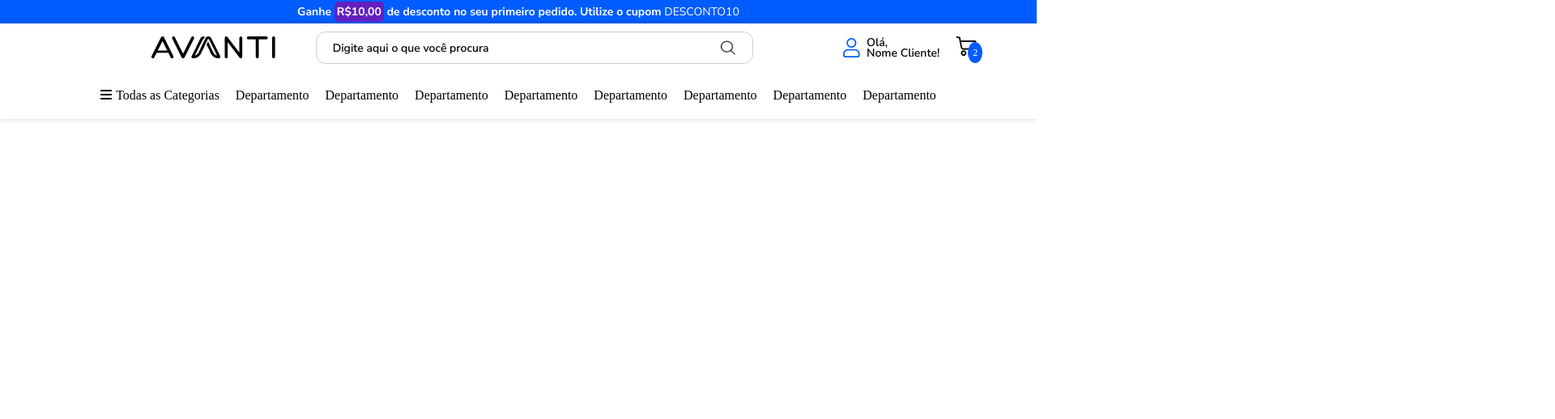
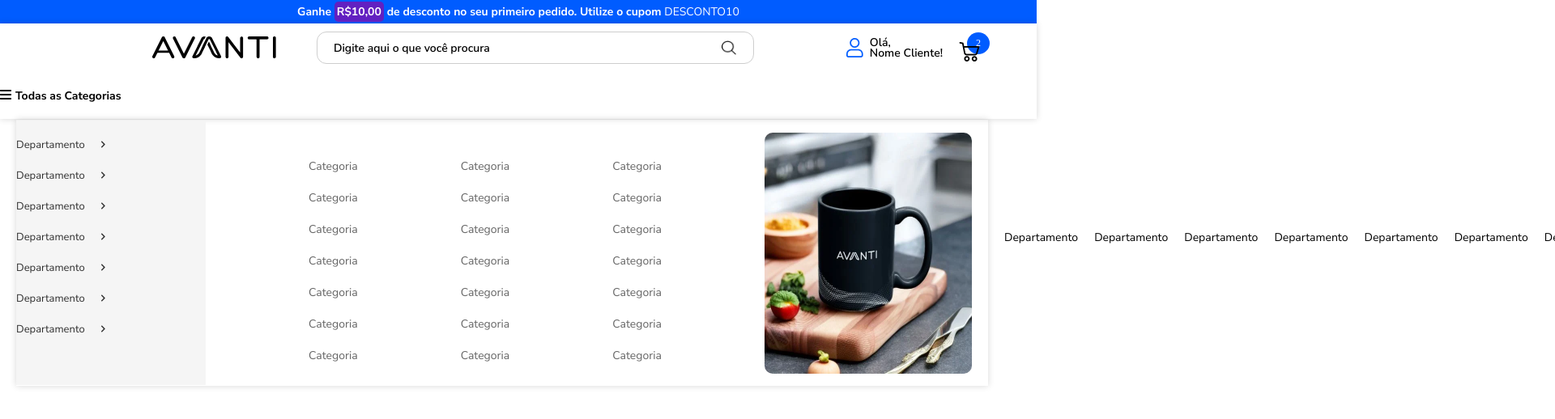
Before and after one commit to lucasMunizt/Innovation-Class, a plain HTML site: page Index.html in a window 1280 px wide. Shown: the top 518 px of the page at 81% size, 1920 px wide, since content can reach past the window. Drawn offline with Linux system fonts and the light colour scheme.

Commit message:
criação do dropdown

```diff
--- a/Index.html
+++ b/Index.html
@@ -50,10 +50,56 @@
 
             <div class="header-menu">
                 <ul class="lista-menu">
-                    <li>
+                    <li id="todas-categorias">
                         <img src="./img/iconeMenu.png"
                          alt="icone que representa o menu"
                          id="icone-menu">Todas as Categorias
+                         <div class="dropdown-menu">
+                            <ul class="menu-principal-dropdown">
+                                <li id="icone-departamento">Departamento <img src="./img/iconeMenuDepartamento.png" alt="flecha em forma de icone"></li>
+                                <li id="icone-departamento">Departamento <img src="./img/iconeMenuDepartamento.png" alt="flecha em forma de icone"></li>
+                                <li id="icone-departamento">Departamento <img src="./img/iconeMenuDepartamento.png" alt="flecha em forma de icone"></li>
+                                <li id="icone-departamento">Departamento <img src="./img/iconeMenuDepartamento.png" alt="flecha em forma de icone"></li>
+                                <li id="icone-departamento">Departamento <img src="./img/iconeMenuDepartamento.png" alt="flecha em forma de icone"></li>
+                                <li id="icone-departamento">Departamento <img src="./img/iconeMenuDepartamento.png" alt="flecha em forma de icone"></li>
+                                <li id="icone-departamento">Departamento <img src="./img/iconeMenuDepartamento.png" alt="flecha em forma de icone"></li>
+
+
+                            </ul>
+                            <ul>
+                                <li id="categoria-menu">Categoria</li>
+                                <li id="categoria-menu">Categoria</li>
+                                <li id="categoria-menu">Categoria</li>
+                                <li id="categoria-menu">Categoria</li>
+                                <li id="categoria-menu">Categoria</li>
+                                <li id="categoria-menu">Categoria</li>
+                                <li id="categoria-menu">Categoria</li>
+
+                            </ul>
+                            <ul>
+                                <li id="categoria-menu">Categoria</li>
+                                <li id="categoria-menu">Categoria</li>
+                                <li id="categoria-menu">Categoria</li>
+                                <li id="categoria-menu">Categoria</li>
+                                <li id="categoria-menu">Categoria</li>
+                                <li id="categoria-menu">Categoria</li>
+                                <li id="categoria-menu">Categoria</li>
+
+                            </ul>
+
+                            <ul>
+                                <li id="categoria-menu">Categoria</li>
+                                <li id="categoria-menu">Categoria</li>
+                                <li id="categoria-menu">Categoria</li>
+                                <li id="categoria-menu">Categoria</li>
+                                <li id="categoria-menu">Categoria</li>
+                                <li id="categoria-menu">Categoria</li>
+                                <li id="categoria-menu">Categoria</li>
+
+                            </ul>
+                            <img src="./img/imgDropdown.png" alt="" id="img-dropdown">
+                         </div>
+
                     </li>
                     <li>Departamento</li>
                     <li>Departamento</li>
--- a/css/Style.css
+++ b/css/Style.css
@@ -88,6 +88,7 @@
     display: flex;
     align-items: center;
     gap: 8px;
+    cursor: pointer;
 }
 
 #nome-cliente{
@@ -106,8 +107,8 @@
     margin-top: -15px;
 }
 
-.carrinhos-compras {
-
+.carrinho-compras img {
+   cursor: pointer;
 }
 
 #quantidades-compras{
@@ -116,12 +117,16 @@
     text-align: center;
     padding:6px;
     color: white;
-    margin-left: -15px;
-    margin-top: -10px;
+    margin-left: 10px;
+    display: flex;
+    align-items: center;
+    justify-content: center;
+    margin-top: -40px;
     width: 100%;
     font-size: 12px;
+    z-index: 10000;
+    cursor: pointer;
 }
-
 
 .header-menu{
     display: flex;
@@ -144,4 +149,66 @@
 
 .lista-menu li{
     cursor: pointer;
+    font-weight: 400;
+    font-size: 14px;
+    font-family:"Nunito Sans", sans-serif;
 }
+
+#todas-categorias{
+    font-weight: 700;
+    font-size: 14px;
+    font-family:"Nunito Sans", sans-serif;
+}
+
+#icone-departamento{
+   display: flex;
+   align-items: center;
+   gap: 20px;
+}
+
+.dropdown-menu{
+    /* display: grid;
+    grid-template-columns: repeat(4,1fr); */
+    gap: 20px;
+    box-shadow: 0px 0px 8px 0px rgba(0, 0, 0, 0.16);
+    width: 1200px;
+    margin-top: 20px;
+    display: flex;
+    align-items: center;
+    justify-content: space-between;
+    height: 329px;
+    margin-left: 20px;
+}
+
+#img-dropdown{
+    width: 256px;
+    height: 298px;
+    border-radius: 10px;
+    margin-right: 20px;
+}
+
+.menu-principal-dropdown{
+    background-color: #F5F5F5;
+    height: 326px;
+     width: 234px;
+}
+
+.dropdown-menu ul li{
+    margin-top: 20px;
+    font-weight: 400;
+    font-size: 13px;
+    font-family:"Nunito Sans", sans-serif;
+}
+
+
+#icone-departamento{
+    color: #303030;
+}
+
+
+#categoria-menu{
+    font-weight: 400;
+    font-size: 14px;
+    font-family:"Nunito Sans", sans-serif;
+    color: #656565;
+}
```
Also changed, not shown: img/iconeMenuDepartamento.png (added), img/imgDropdown.png (added).
